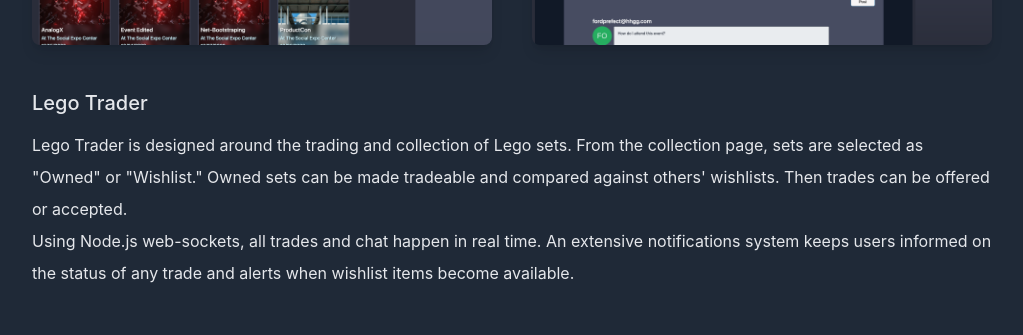
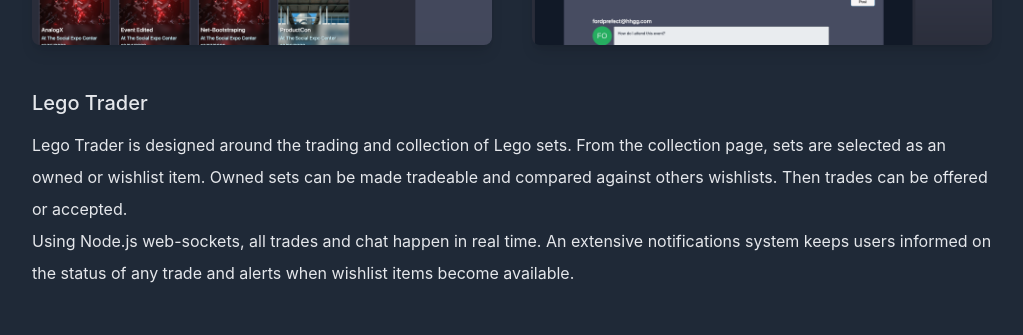
Before and after one commit to CoelAllen/react-tailwind-portfolio, a Next.js app: page / in a window 1280 px wide. Shown: the part 2300-2635 px from the top of the page, without its empty margins (128-1151 px from the left). Built offline with nearby package versions, Linux system fonts and the light colour scheme.

Commit message:
redeploy edits

```diff
--- a/pages/index.js
+++ b/pages/index.js
@@ -245,9 +245,9 @@
             </h4>
             <p className="text-md py-2 leading-8 text-gray-800 dark:text-gray-200">
               Lego Trader is designed around the trading and collection of Lego
-              sets. From the collection page, sets are selected as "Owned" or
-              "Wishlist." Owned sets can be made tradeable and compared against
-              others' wishlists. Then trades can be offered or accepted.
+              sets. From the collection page, sets are selected as an owned or
+              wishlist item. Owned sets can be made tradeable and compared
+              against others wishlists. Then trades can be offered or accepted.
               <br />
               Using Node.js web-sockets, all trades and chat happen in real
               time. An extensive notifications system keeps users informed on
```
